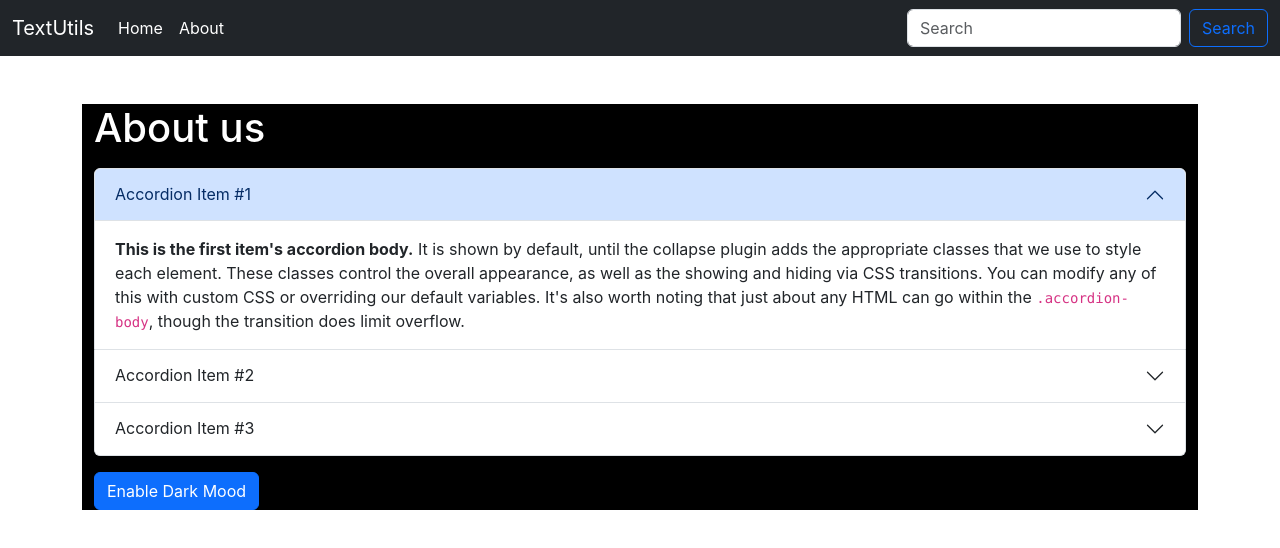
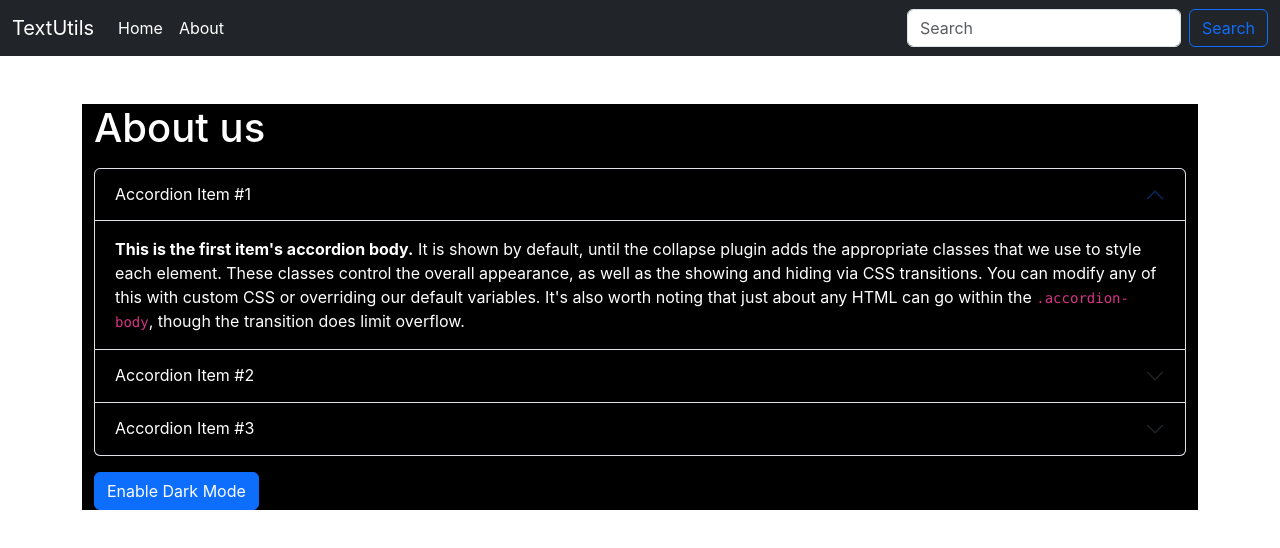
Before and after one commit to faiaz-bot/project0, a React (Create React App) app: page / in a window 1280 px wide. Shown: the top 548 px of the page. Built offline with nearby package versions, Linux system fonts and the light colour scheme.

Commit message:
Add dark mood properly

```diff
--- a/src/components/About.js
+++ b/src/components/About.js
@@ -2,9 +2,28 @@ import React,{useState} from "react";
 
 export default function About(){
 
-    let myStyle={
+    const [myStyle, setMyStyle]= useState(
+      {
         color:'white',
         backgroundColor:'black',
+    })
+    const [btnText, setBtnText] = useState("Enable Dark Mode")
+    const toggleStyle = () =>{
+        if(myStyle.color === 'white'){
+            setMyStyle({
+                color: 'black',
+                backgroundColor: 'white',
+                border: '2px solid white',
+            })
+            setBtnText('Enable dark Mode')
+        }
+        else{
+            setMyStyle({
+                color:'white',
+                backgroundColor: 'black'
+            })
+            setBtnText('Enable white mode')
+        }
     }
     return(
         <div className="container" style={myStyle} >
@@ -12,13 +31,13 @@ export default function About(){
             <div className="accordion" id="accordionExample">
                 <div className="accordion-item">
                     <h2 className="accordion-header">
-                        <button className="accordion-button" type="button" data-bs-toggle="collapse"
+                        <button className="accordion-button" type="button" data-bs-toggle="collapse" style={myStyle}
                                 data-bs-target="#collapseOne" aria-expanded="true" aria-controls="collapseOne">
                             Accordion Item #1
                         </button>
                     </h2>
                     <div id="collapseOne" className="accordion-collapse collapse show" data-bs-parent="#accordionExample">
-                        <div className="accordion-body">
+                        <div className="accordion-body" style={myStyle}>
                             <strong>This is the first item's accordion body.</strong> It is shown by default, until the
                             collapse plugin adds the appropriate classes that we use to style each element. These classes
                             control the overall appearance, as well as the showing and hiding via CSS transitions. You can
@@ -30,13 +49,13 @@ export default function About(){
                 </div>
                 <div className="accordion-item">
                     <h2 className="accordion-header">
-                        <button className="accordion-button collapsed" type="button" data-bs-toggle="collapse"
+                        <button className="accordion-button collapsed" type="button" data-bs-toggle="collapse" style={myStyle}
                                 data-bs-target="#collapseTwo" aria-expanded="false" aria-controls="collapseTwo">
                             Accordion Item #2
                         </button>
                     </h2>
                     <div id="collapseTwo" className="accordion-collapse collapse" data-bs-parent="#accordionExample">
-                        <div className="accordion-body">
+                        <div className="accordion-body" style={myStyle}>
                             <strong>This is the second item's accordion body.</strong> It is hidden by default, until the
                             collapse plugin adds the appropriate classes that we use to style each element. These classes
                             control the overall appearance, as well as the showing and hiding via CSS transitions. You can
@@ -48,13 +67,13 @@ export default function About(){
                 </div>
                 <div className="accordion-item">
                     <h2 className="accordion-header">
-                        <button className="accordion-button collapsed" type="button" data-bs-toggle="collapse"
+                        <button className="accordion-button collapsed" type="button" data-bs-toggle="collapse" style={myStyle}
                                 data-bs-target="#collapseThree" aria-expanded="false" aria-controls="collapseThree">
                             Accordion Item #3
                         </button>
                     </h2>
                     <div id="collapseThree" className="accordion-collapse collapse" data-bs-parent="#accordionExample">
-                        <div className="accordion-body">
+                        <div className="accordion-body" style={myStyle}>
                             <strong>This is the third item's accordion body.</strong> It is hidden by default, until the
                             collapse plugin adds the appropriate classes that we use to style each element. These classes
                             control the overall appearance, as well as the showing and hiding via CSS transitions. You can
@@ -66,7 +85,7 @@ export default function About(){
                 </div>
             </div>
             <div className="my-3">
-                <button  type="button" class="btn btn-primary">Enable Dark Mood</button>
+                <button  type="button" onClick={toggleStyle} className="btn btn-primary">{btnText}</button>
             </div>
         </div>
 
```
